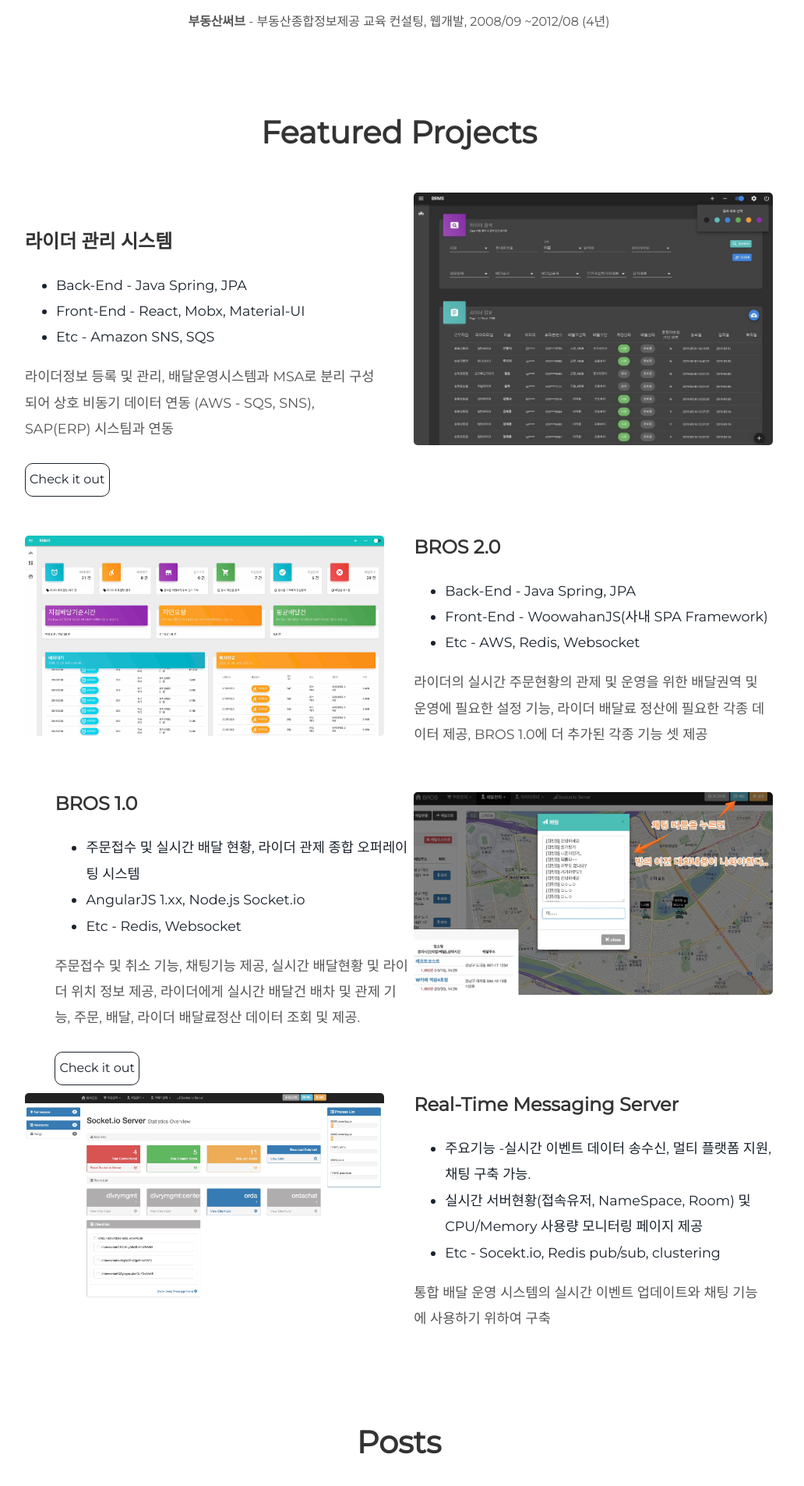
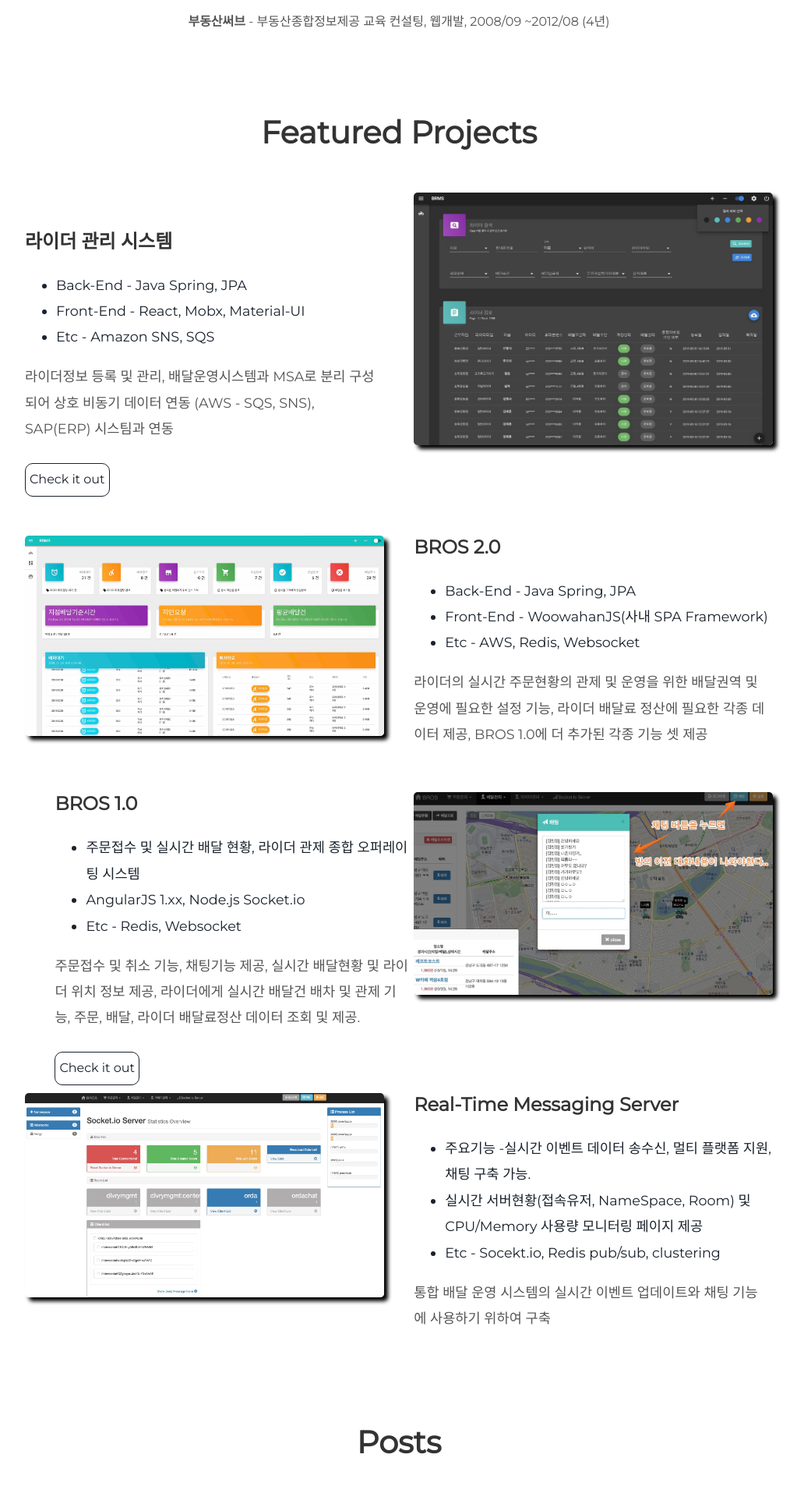
Before and after one commit to kimchanjung/blog-backup, a Jekyll site: the page built from index.html, in a window 1280 px wide. Shown: the part 1922-3828 px from the top of the page at 78% size, without its empty margins (128-1160 px from the left). Built offline with Jekyll 4.4.1, drawn with Linux system fonts in a browser that asks for light colours.

Commit message:
이미지 그림자 추가

```diff
--- a/_includes/projects.html
+++ b/_includes/projects.html
@@ -3,7 +3,7 @@
 </div>
 <div class="user-projects">
   <div class="images-right">
-    <img alt="rider-management" src="{{ "/assets/img/rider-management-list.jpg" | prepend: site.baseurl }}" />
+    <img alt="rider-management" style="box-shadow: 5px 5px 5px #000" src="{{ "/assets/img/rider-management-list.jpg" | prepend: site.baseurl }}" />
   </div>
   <div class="contents">
     <h3> 라이더 관리 시스템 </h3>
@@ -22,7 +22,7 @@
 </div>
 <div class="user-projects">
   <div class="images-left">
-    <img alt="bros2.0" src="{{ "/assets/img/brms-dashboard.jpg" | prepend: site.baseurl }}" />
+    <img alt="bros2.0" style="box-shadow: 5px 5px 5px #000" src="{{ "/assets/img/brms-dashboard.jpg" | prepend: site.baseurl }}" />
   </div>
   <div class="contents-right">
     <h3> BROS 2.0 </h3>
@@ -40,7 +40,7 @@
 </div>
 <div class="user-projects">
   <div class="images-right">
-    <img alt="bros1.0" src="{{ "/assets/img/bros-chatting.jpg" | prepend: site.baseurl }}" />
+    <img alt="bros1.0" style="box-shadow: 5px 5px 5px #000" src="{{ "/assets/img/bros-chatting.jpg" | prepend: site.baseurl }}" />
   </div>
   <div class="contents-right">
     <h3> BROS 1.0 </h3>
@@ -58,7 +58,7 @@
   </div>
   <div class="user-projects">
     <div class="images-left">
-      <img alt="real-time-server" src="{{ "/assets/img/socket-server-monitor.jpg" | prepend: site.baseurl }}" />
+      <img alt="real-time-server" style="box-shadow: 5px 5px 5px #000" src="{{ "/assets/img/socket-server-monitor.jpg" | prepend: site.baseurl }}" />
     </div>
     <div class="contents-right">
       <h3> Real-Time Messaging Server </h3>
```
